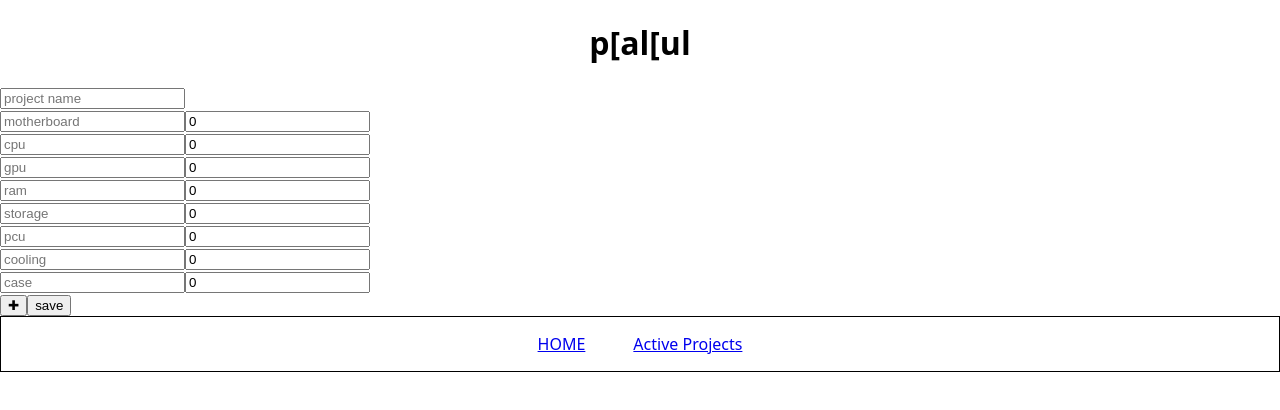
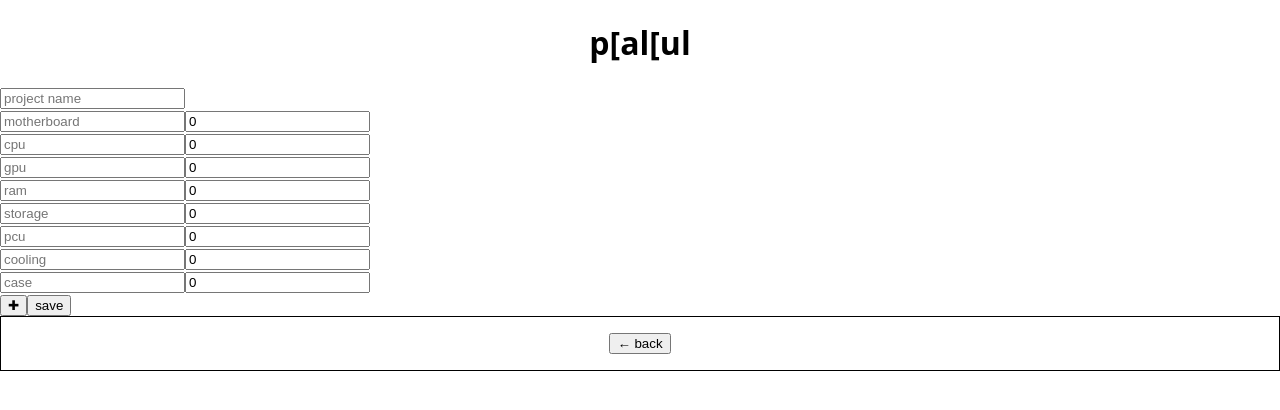
Before and after one commit to reyk-zepper/atlantis-capstone, a Next.js app: page /AddProject in a window 1280 px wide. Shown: the top 410 px of the page. Built offline with nearby package versions, Linux system fonts and the light colour scheme.

Commit message:
add back button in editform

```diff
--- a/components/Navigation/index.js
+++ b/components/Navigation/index.js
@@ -1,7 +1,18 @@
 import Link from "next/link";
 import styled from "styled-components";
+import { useRouter } from "next/router";
 
 export default function Navigation() {
+  const router = useRouter();
+  if (router.pathname === "/AddProject") {
+    return (
+      <StyledNavigation>
+        <button type="button" onClick={() => router.back()}>
+          &larr; back
+        </button>
+      </StyledNavigation>
+    );
+  }
   return (
     <StyledNavigation>
       <Link href={"/"}>HOME</Link>
```
